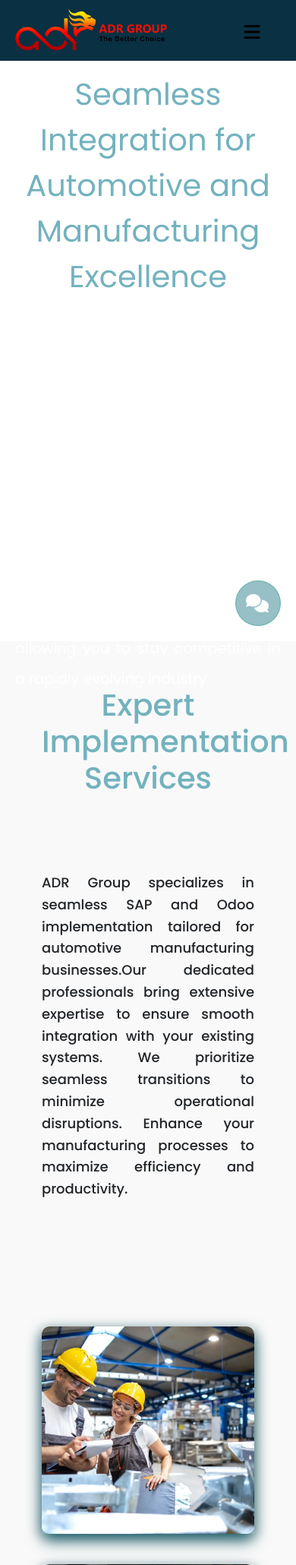
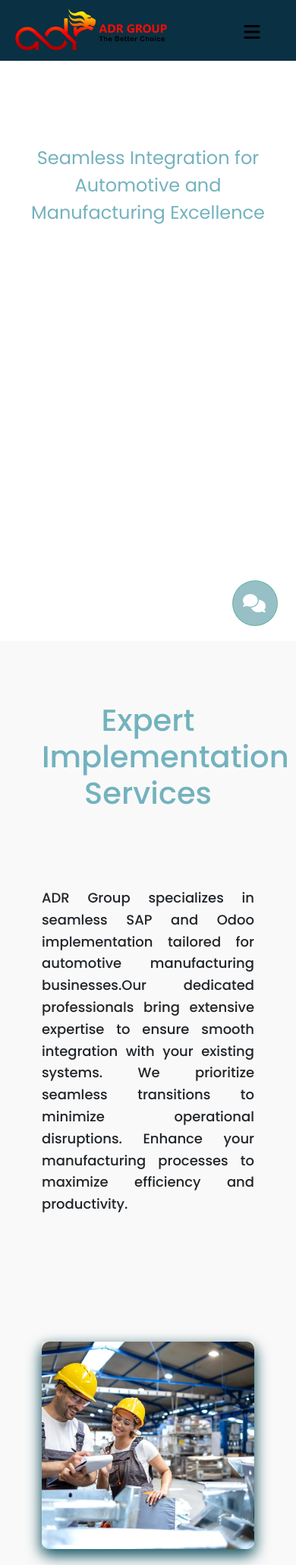
Before and after one commit to dhakshna02/hh, a Django app: page /manufacturing in a window 390 px wide. Shown: the top 2060 px of the page at 76% size. Run offline with Django 5.2, Linux system fonts and the light colour scheme; some libraries are stand-ins or nearby versions.

Commit message:
manufacturing media query

```diff
--- a/Adr/templates/Adr/base.html
+++ b/Adr/templates/Adr/base.html
@@ -516,7 +516,14 @@
             justify-content: center;
             transition: background 0.1s, transform 0.3s;
         }
+        @media screen and (max-width: 900px) {
+          #init {
+            margin-right: 1%;
+            padding: none;
 
+          }
+
+        }
         #init:hover {
             background: rgb(131, 171, 178);
             transform: scale(1.1);
--- a/Adr/templates/Adr/manufacturing.html
+++ b/Adr/templates/Adr/manufacturing.html
@@ -46,6 +46,16 @@ body {
   color: #73b2be;
   text-shadow:#fff;
 }
+@media screen and (max-width: 900px) {
+    .hero h1 {
+        font-size: 2.5rem;
+    }
+    .hero span {
+        font-size: 1.5rem;
+        margin-top: 40px;
+    }
+
+}
 .features {
     padding: 60px 20px;
     background-color: #f9f9f9;
@@ -65,7 +75,16 @@ body {
     color: #73b2be;
     margin-bottom: 100px;
 }
+@media screen and (max-width: 900px) {
+    .features h2{
+        margin-top: 20px;
+    }
+    .features h3 {
+       margin-top: 20px;
 
+    }
+
+}
 .feature-item {
     display: flex;
     flex-wrap: wrap;
@@ -82,6 +101,13 @@ body {
 .feature-left .feature-image {
     order: 2;
     box-shadow:0 4px 15px rgba(0, 0, 0, 0.2); ;
+}
+@media screen and (max-width: 900px) {
+    .feature-right .feature-image, .feature-left .feature-image {
+        order: 1;
+        float:none;
+    }
+
 }
 
 .feature-right .feature-content {
@@ -116,7 +142,7 @@ body {
 
 }
 
-@media (max-width: 768px) {
+@media (max-width: 900px) {
     .feature-item {
         flex-direction: column;
         align-items: flex-start;
@@ -131,6 +157,12 @@ body {
     padding: 40px;
     min-height: 70vh;
     color: #fff;
+}
+@media screen and (max-width: 900px) {
+    .benefits {
+        padding: 20px;
+    }
+
 }
 
 .benefits .container {
@@ -313,8 +345,9 @@ button {
                                 We prioritize seamless transitions to minimize operational disruptions.
                                 Enhance your manufacturing processes to maximize efficiency and productivity.</p>
                             </div>
+
                             <div class="feature-image">
-                            <img class="img-2" src="http://127.0.0.1:8000/media/content_1.jpg" alt="Real-Time Analytics">
+                                <img  class="img-2" src="http://127.0.0.1:8000/media/content_1.jpg" alt="Real-Time Analytics">
                             </div>
                       </li>
                     <li class="feature-item feature-right" data-aos="fade-left">
@@ -330,18 +363,21 @@ button {
                               Incorporating the latest technologies to stay ahead in the industry.</p>
                         </div>
                     </li>
+
                         <li class="feature-item feature-left" data-aos="fade-right">
                             <div class="feature-content">
                                 <h3>Enhance Efficiency with ADR Group’s Expertise</h3>
                                 <p style="text-align:justify">Streamline manufacturing processes to improve workflow efficiency.
                                     Seamless integration of SAP and Odoo with existing systems for smooth data flow
-                              Continuous monitoring and optimization to enhance overall efficiency.
+                                    Continuous monitoring and optimization to enhance overall effisciency.
                                     Comprehensive training and ongoing support to maximize system utilization and efficiency gains.
                                     Introducing innovative technologies and best practices to drive continuous improvement.</p>
                                 </div>
                                <div class="feature-image">
                                     <img class="img-2" src="http://127.0.0.1:8000/media/content_3.jpg" alt="Advanced Planning and Forecasting" >
                                 </div>
+
+
                         </li>
                 </ul>
             </div>
```
Lines whose indentation alone changed are shown as unchanged.
